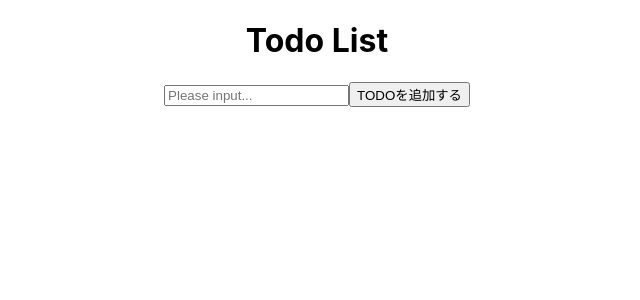
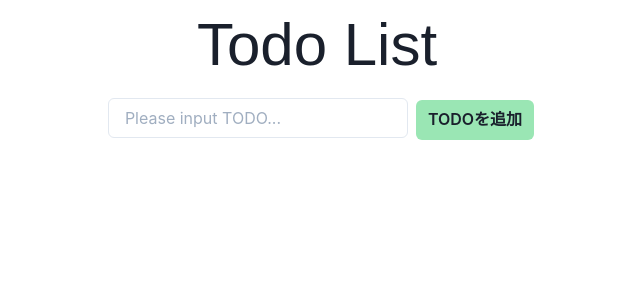
Before and after one commit to Okarin-K/todo-app, a React (Create React App) app: page / in a window 1280 px wide. Shown: the top 300 px of the page, without its empty margins (323-963 px from the left). Built offline with nearby package versions, Linux system fonts and the light colour scheme.

Commit message:
clean chakra-uiを適用

```diff
--- a/src/App.tsx
+++ b/src/App.tsx
@@ -1,59 +1,11 @@
-import React, { FormEvent, useState } from 'react';
+import React from 'react';
 import './App.css';
-
-type Todo = {
-  id: number,
-  title: string,
-  completed: boolean
-};
+import { TodoList } from './pages/todoList';
 
 function App() {
-  const [title, setTitle] = useState('');
-
-  const [todoItems, setTodo] = useState<Todo[]>([]);
-
-  const addTodo = (value: string) => {
-    const todo = [...todoItems];
-
-    todo.push({
-      id: 1,
-      title: value,
-      completed: false
-    });
-
-    setTodo(todo);
-  }
-
-  const updateTodo = (index: number) => {
-    const currentTodoItem = [...todoItems];
-
-    const target = currentTodoItem[index];
-    target.completed = !target.completed;
-
-    setTodo(currentTodoItem);
-  }
-
-  const handleSubmit = (event: FormEvent<HTMLFormElement>) => {
-    event.preventDefault();
-    addTodo(title);
-  }
-
   return (
     <div className="App">
-      <h1>Todo List</h1>
-      <form onSubmit={handleSubmit}>
-        <input type="text" value={title} onChange={(e) => setTitle(e.target.value)} placeholder='Please input...' />
-        <input type="submit" value="TODOを追加する" />
-      </form>
-      {todoItems.map((item, index) => {
-        if(item.title.length === 0) {
-          return;
-        }
-
-        return item.completed ?
-          <div key={index}><input type="checkbox" onChange={() => updateTodo(index)} /><label className='done'>{item.title}</label></div>:
-          <div key={index}><input type="checkbox" onChange={() => updateTodo(index)} /><label>{item.title}</label></div>;
-      })}
+      <TodoList/>
     </div>
   );
 }
--- a/src/index.tsx
+++ b/src/index.tsx
@@ -3,13 +3,20 @@ import ReactDOM from 'react-dom/client';
 import './index.css';
 import App from './App';
 import reportWebVitals from './reportWebVitals';
+import { ChakraProvider } from '@chakra-ui/react';
+import { DndProvider } from 'react-dnd';
+import { HTML5Backend } from 'react-dnd-html5-backend';
 
 const root = ReactDOM.createRoot(
   document.getElementById('root') as HTMLElement
 );
 root.render(
   <React.StrictMode>
-    <App />
+    <ChakraProvider>
+      <DndProvider backend={HTML5Backend}>
+        <App />
+      </DndProvider>
+    </ChakraProvider>
   </React.StrictMode>
 );
 
--- /dev/null
+++ b/src/pages/todoList.tsx
@@ -0,0 +1,55 @@
+import { Box, Button, Checkbox, Flex, Grid, GridItem, Input, Text } from '@chakra-ui/react';
+import { FormEvent, useState } from 'react';
+import { Todo } from '../types/todo';
+
+export function TodoList() {
+    const [title, setTitle] = useState('');
+
+  const [todoItems, setTodo] = useState<Todo[]>([]);
+
+  const addTodo = (value: string) => {
+    const todo = [...todoItems];
+
+    todo.push({
+      title: value,
+      completed: false
+    });
+
+    setTodo(todo);
+    setTitle('');
+  }
+
+  const updateTodo = (index: number) => {
+    const todoList = todoItems;
+    todoList[index].completed = !todoList[index].completed
+
+    setTodo(todoList);
+  }
+
+  const handleSubmit = (event: FormEvent<HTMLFormElement>) => {
+    event.preventDefault();
+    addTodo(title);
+  }
+
+    return <div>
+        <Text fontSize='6xl' fontFamily='sans-serif'>Todo List</Text>
+            <form onSubmit={handleSubmit}>
+                <Input m={2} w={300} type="text" value={title} onChange={(e) => setTitle(e.target.value)} placeholder='Please input TODO...' />
+                <Button
+                    px='3'
+                    py='2'
+                    bg='green.200'
+                    rounded='md'
+                    _hover={{ bg: 'green.300' }}
+                    type="submit"
+                >
+                    TODOを追加
+                </Button>
+            </form>
+            <Flex justifyContent='center' flexFlow='column'>
+                {todoItems.map((todo, index) => {
+                    return <Box><Checkbox textAlign='left' w='300px' m='2' onClick={() => updateTodo(index)}>{todo.title}</Checkbox></Box>
+                })}
+            </Flex>
+    </div>
+}
--- /dev/null
+++ b/src/types/todo.ts
@@ -0,0 +1,4 @@
+export type Todo = {
+  title: string;
+  completed: boolean;
+};
--- a/tsconfig.json
+++ b/tsconfig.json
@@ -18,7 +18,7 @@
     "resolveJsonModule": true,
     "isolatedModules": true,
     "noEmit": true,
-    "jsx": "react-jsx"
+    "jsx": "preserve"
   },
   "include": [
     "src"
```
Also changed, not shown: package.json (+7 -1 lines), 1 other file (tests, documents, lock files or other folders).
